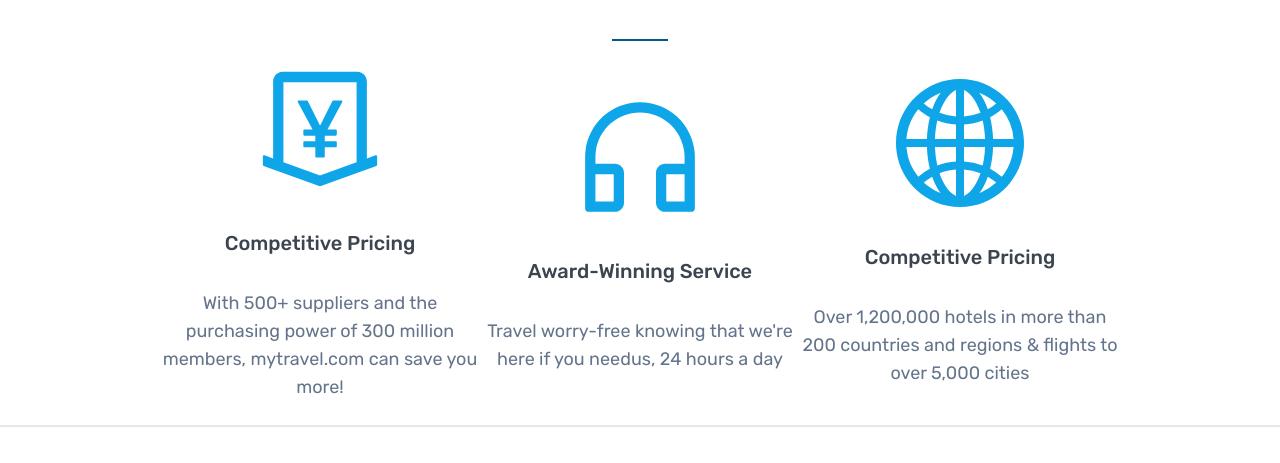
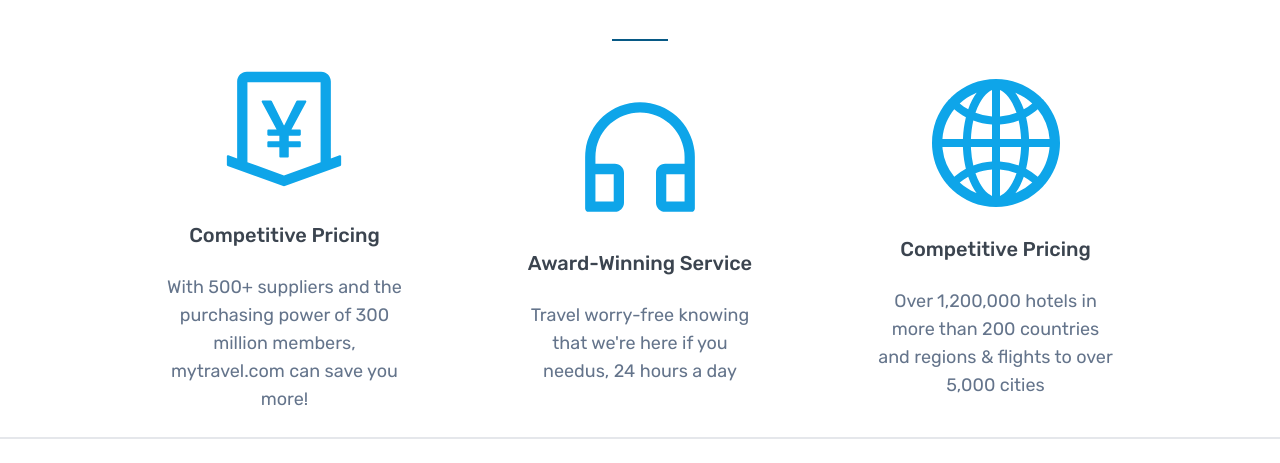
Before and after one commit to onurucuncu/travel-app, a React (Create React App) app: page / in a window 1280 px wide. Shown: the part 3915-4378 px from the top of the page. Built offline with nearby package versions, Linux system fonts and the light colour scheme.

Commit message:
fix: update blog part

```diff
--- a/src/Features/FooterSection/Components/Blogs.js
+++ b/src/Features/FooterSection/Components/Blogs.js
@@ -8,17 +8,17 @@ const Blogs = () => {
         WhyChoose
       </div>
       <div className="w-14 h-0.5 bg-sky-800 mx-auto"></div>
-      <div className="w-9/12 flex justify-between items-center text-center mt-6 mb-6">
+      <div className="w-10/12 flex justify-between items-center text-center mt-6 mb-6">
         {blogList.map((blog) => {
           const { id, logo, title, desc } = blog;
           return (
             <div
               key={blog.id}
-              className={`${id} w-1/3 flex flex-col gap-8 font-rubik cursor-pointer`}
+              className={`${id} w-1/3 flex flex-col items-center justify-between gap-6 font-rubik cursor-pointer`}
             >
               <div className="text-sky-500 text-9xl"> {logo} </div>
               <div className="text-darky text-xl font-medium">{title}</div>
-              <div className="text-slate-500 text-lg">{desc}</div>
+              <div className="text-slate-500 text-lg w-2/3 px-auto">{desc}</div>
             </div>
           );
         })}
```
